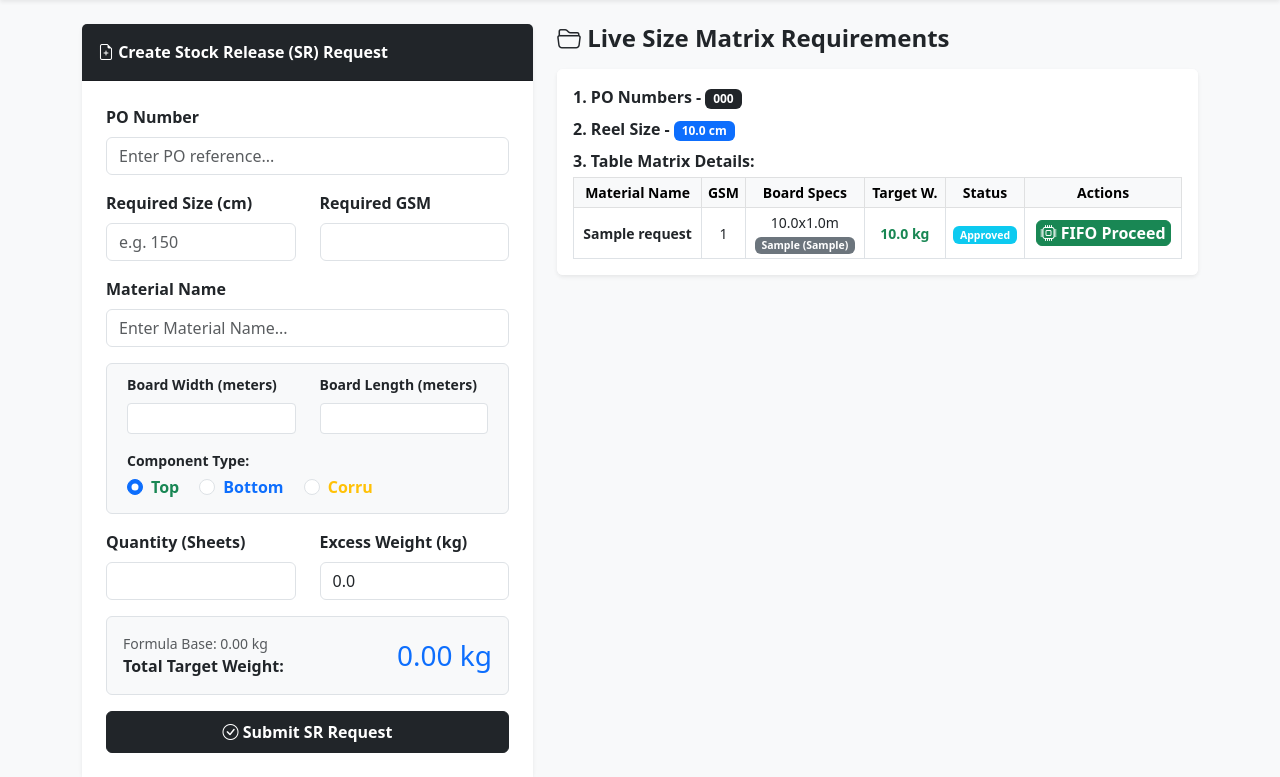
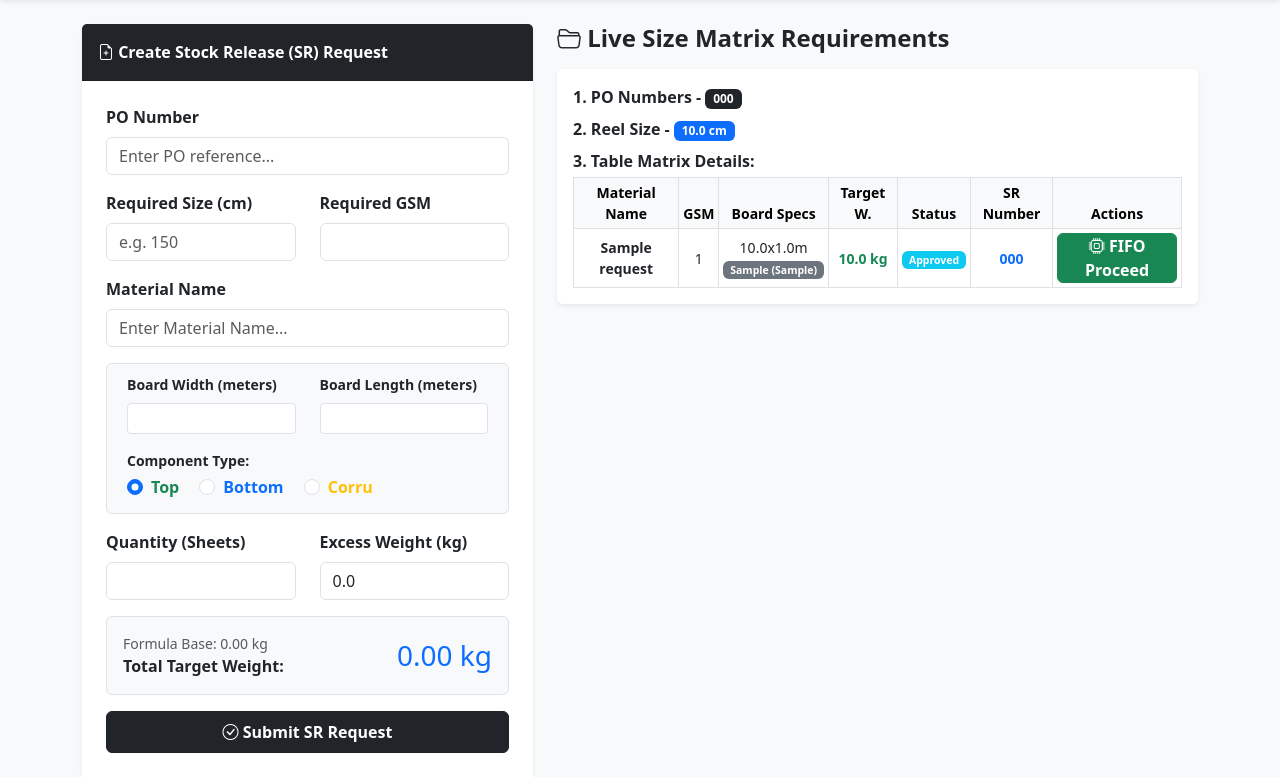
Before and after one commit to viscorquality-ux/Reel-Stock-Management, a Flask app: page /sr_request in a window 1280 px wide. Shown: the part 56-833 px from the top of the page. Run offline with Flask 3, Linux system fonts and the light colour scheme; the visitor is signed in with stand-in values (Sample User, id 1); tables that the repository leaves empty hold one stand-in row (values such as "Sample post").

Commit message:
Update sr_request.html

```diff
--- a/templates/sr_request.html
+++ b/templates/sr_request.html
@@ -81,7 +81,6 @@
 
                                 <div class="col-12 mt-2 mb-1">
                                     <label class="fw-bold small d-block mb-1">Component Type:</label>
-                                    <!-- අලුත් වෙනස: රේඩියෝ බටන් ක්ලික් කළ විට calculateSRWeight() රන් වේ -->
                                     <div class="form-check form-check-inline">
                                         <input class="form-check-input" type="radio" name="component_type" id="comp_top" value="Top" required onchange="toggleFlute(); calculateSRWeight()" checked>
                                         <label class="form-check-label fw-bold text-success" for="comp_top">Top</label>
@@ -153,7 +152,7 @@
                             <table class="table table-bordered table-sm align-middle mb-0 text-center">
                                 <thead class="table-light small">
                                     <tr>
-                                        <th>Material Name</th><th>GSM</th><th>Board Specs</th><th>Target W.</th><th>Status</th><th>Actions</th>
+                                        <th>Material Name</th><th>GSM</th><th>Board Specs</th><th>Target W.</th><th>Status</th><th>SR Number</th><th>Actions</th>
                                     </tr>
                                 </thead>
                                 <tbody class="small">
@@ -171,16 +170,69 @@
                                             {% if paper.status == 'Pending' %}<span class="badge bg-warning text-dark">Pending</span>
                                             {% else %}<span class="badge bg-info">Approved</span>{% endif %}
                                         </td>
+                                        <td class="fw-bold text-primary">{{ paper.sr_number or 'N/A' }}</td>
                                         <td>
                                             <div class="d-flex gap-1 justify-content-center">
-                                                {% if paper.status == 'Pending' and user_role not in ['programmer1', 'programmer2', 'dataop1', 'dataop2'] %}
-                                                <form action="/approve_sr/{{ paper.id }}" method="POST"><button class="btn btn-xs btn-warning text-dark py-0 px-1 fw-bold">Approve</button></form>
+                                                {% if paper.status == 'Pending' %}
+                                                    {% if user_role not in ['programmer1', 'programmer2', 'dataop1', 'dataop2'] %}
+                                                    <form action="/approve_sr/{{ paper.id }}" method="POST"><button class="btn btn-xs btn-warning text-dark py-0 px-1 fw-bold">Approve</button></form>
+                                                    {% endif %}
+
+                                                    {% if user_role in ['programmer1', 'programmer2', 'admin'] %}
+                                                    <button class="btn btn-xs btn-primary py-0 px-1 fw-bold" data-bs-toggle="modal" data-bs-target="#editSrModal{{ paper.id }}">Edit</button>
+                                                    {% endif %}
+
                                                 {% elif paper.status == 'Approved' and user_role not in ['programmer1', 'programmer2', 'super1', 'super2'] %}
-                                                <form action="/proceed_sr/{{ paper.id }}" method="POST"><button class="btn btn-xs btn-success py-0 px-1 fw-bold"><i class="bi bi-cpu"></i> FIFO Proceed</button></form>
+                                                    <form action="/proceed_sr/{{ paper.id }}" method="POST"><button class="btn btn-xs btn-success py-0 px-1 fw-bold"><i class="bi bi-cpu"></i> FIFO Proceed</button></form>
                                                 {% else %}<span class="text-muted small">Locked</span>{% endif %}
                                             </div>
                                         </td>
                                     </tr>
+
+                                    <div class="modal fade" id="editSrModal{{ paper.id }}" tabindex="-1" aria-hidden="true">
+                                        <div class="modal-dialog">
+                                            <form action="/edit_sr/{{ paper.id }}" method="POST" class="modal-content">
+                                                <div class="modal-header bg-primary text-white">
+                                                    <h5 class="modal-title fw-bold"><i class="bi bi-pencil"></i> Edit SR Request: {{ paper.sr_number }}</h5>
+                                                    <button type="button" class="btn-close btn-close-white" data-bs-dismiss="modal"></button>
+                                                </div>
+                                                <div class="modal-body text-start">
+                                                    <div class="mb-2">
+                                                        <label class="form-label fw-bold">Board Width</label>
+                                                        <input type="number" step="0.001" name="board_width" class="form-control" value="{{ paper.board_width }}" required>
+                                                    </div>
+                                                    <div class="mb-2">
+                                                        <label class="form-label fw-bold">Board Length</label>
+                                                        <input type="number" step="0.001" name="board_length" class="form-control" value="{{ paper.board_length }}" required>
+                                                    </div>
+                                                    <div class="mb-2">
+                                                        <label class="form-label fw-bold">GSM</label>
+                                                        <input type="number" name="gsm" class="form-control" value="{{ paper.gsm }}" required>
+                                                    </div>
+                                                    <div class="mb-2">
+                                                        <label class="form-label fw-bold">Quantity</label>
+                                                        <input type="number" name="qty" class="form-control" value="{{ paper.qty }}" required>
+                                                    </div>
+                                                    <div class="mb-2">
+                                                        <label class="form-label fw-bold">Component Type</label>
+                                                        <select name="component_type" class="form-select">
+                                                            <option value="Top" {% if paper.component_type == 'Top' %}selected{% endif %}>Top</option>
+                                                            <option value="Bottom" {% if paper.component_type == 'Bottom' %}selected{% endif %}>Bottom</option>
+                                                            <option value="Corru" {% if paper.component_type == 'Corru' %}selected{% endif %}>Corru</option>
+                                                        </select>
+                                                    </div>
+                                                    <div class="mb-2">
+                                                        <label class="form-label fw-bold">Excess Weight (kg)</label>
+                                                        <input type="number" step="0.1" name="excess_weight" class="form-control" value="{{ paper.excess_weight }}">
+                                                    </div>
+                                                </div>
+                                                <div class="modal-footer">
+                                                    <button type="button" class="btn btn-secondary" data-bs-dismiss="modal">Cancel</button>
+                                                    <button type="submit" class="btn btn-primary fw-bold">Save Changes</button>
+                                                </div>
+                                            </form>
+                                        </div>
+                                    </div>
                                     {% endfor %}
                                 </tbody>
                             </table>
@@ -214,13 +266,9 @@
         let qty = parseInt(document.getElementById('qty').value) || 0;
         let excess = parseFloat(document.getElementById('excess_weight').value) || 0.0;
 
-        // තෝරා ඇති Component Type එක හඳුනාගැනීම
         let componentType = document.querySelector('input[name="component_type"]:checked').value;
-
-        // Base Weight එක ගණනය කිරීම
         let baseWeight = ((w * l) * (gsm / 1000.0)) / 2.0 * qty;
 
-        // අලුත් කොන්දේසිය: Corru නම් Base Weight එක 1.5 න් ගුණ කිරීම
         if (componentType === 'Corru') {
             baseWeight = baseWeight * 1.5;
         }
@@ -233,7 +281,7 @@
 
     document.addEventListener("DOMContentLoaded", function() {
         toggleFlute();
-        calculateSRWeight(); // Page එක Load වෙද්දිත් බර ගණනය වෙන්න
+        calculateSRWeight();
     });
     </script>
     <script src="https://cdn.jsdelivr.net/npm/bootstrap@5.3.0/dist/js/bootstrap.bundle.min.js"></script>
```
